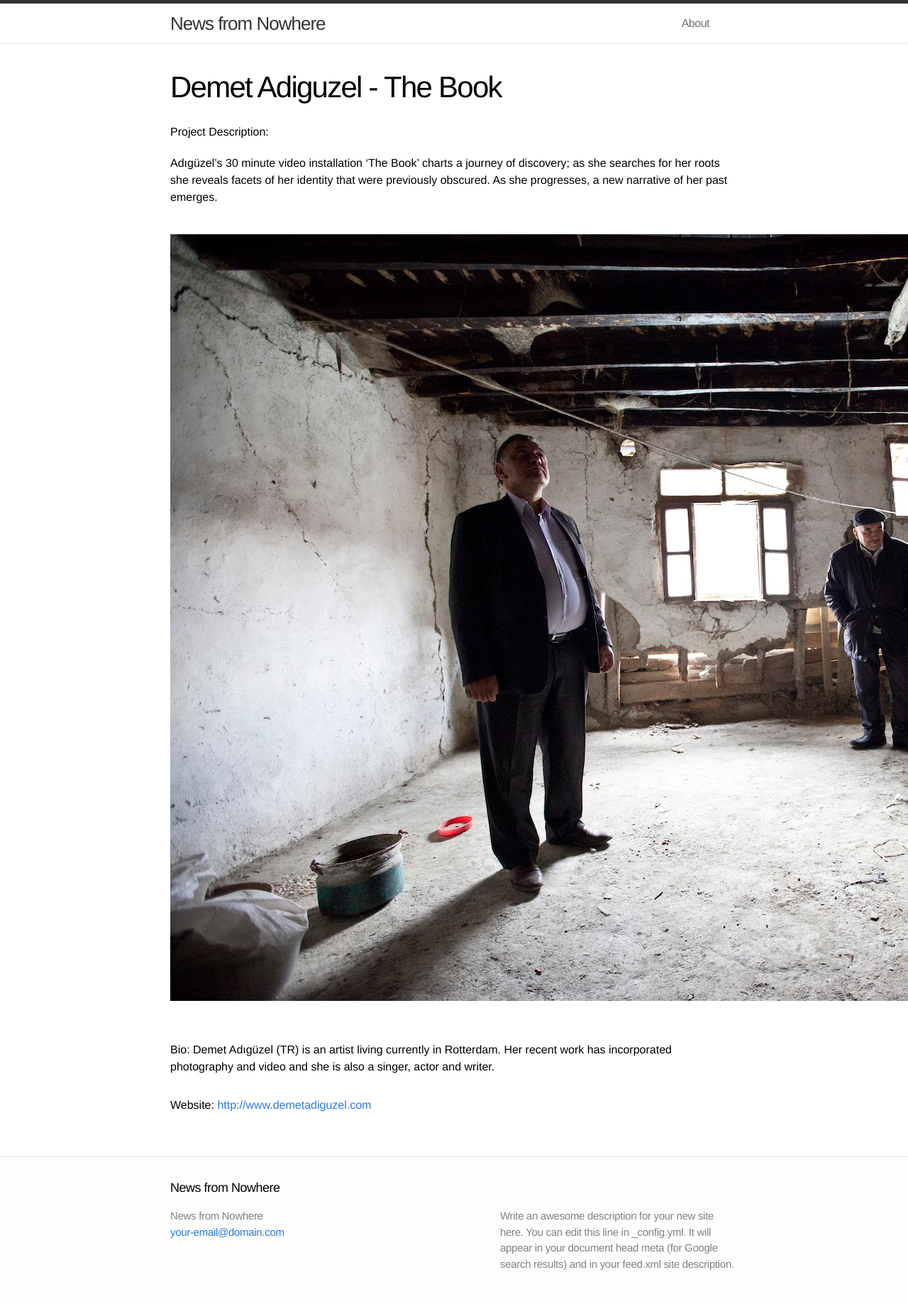
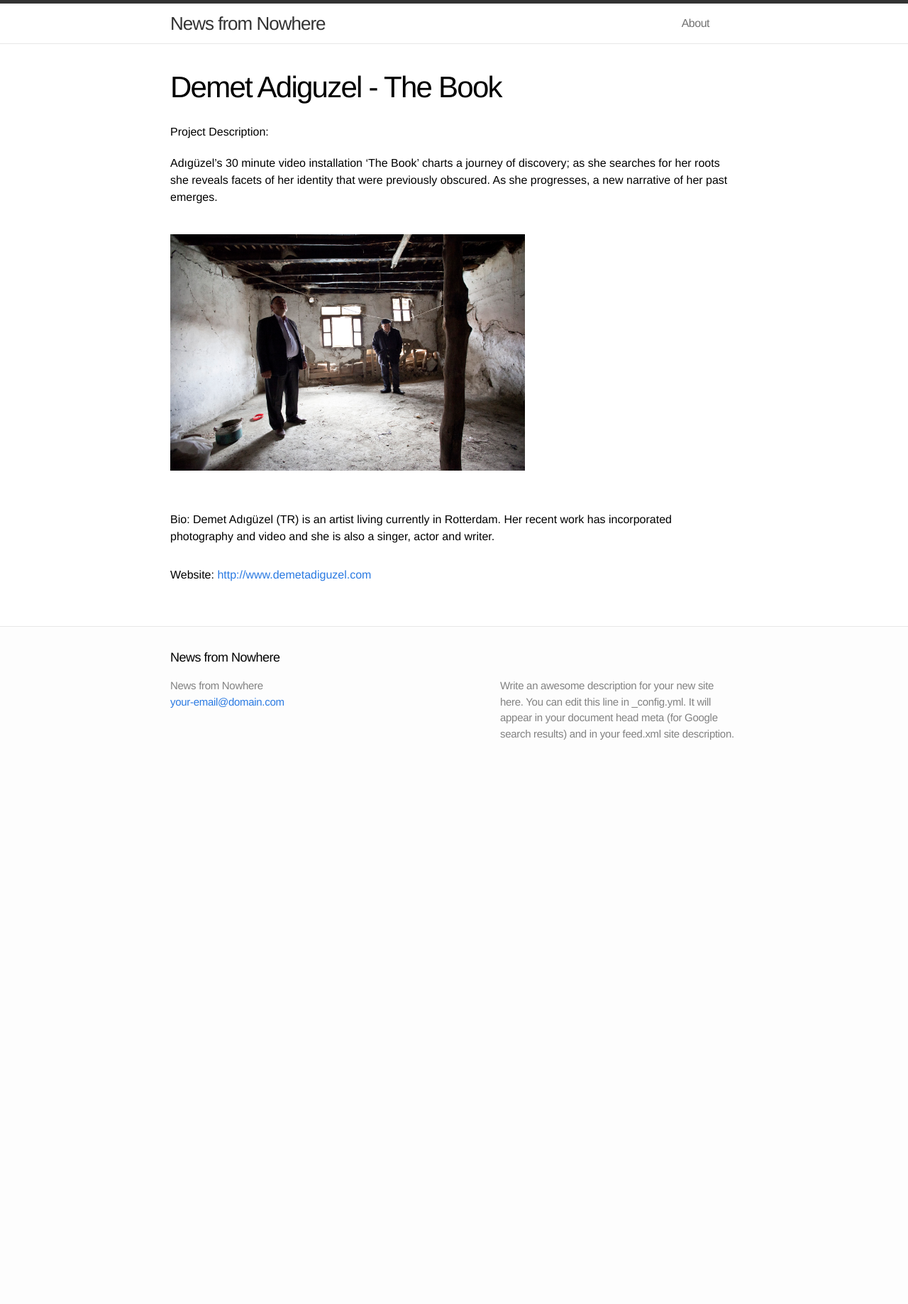
Before and after one commit to automatist/newsfromnowhere, a Jekyll site: the page built from _posts/2014-05-12-demet-adiguzel.markdown, in a window 1280 px wide. Shown: the whole page at 71% size. Built offline with Jekyll 4.4.1, drawn with Linux system fonts in a browser that asks for light colours; after the commit the page ends 1090 px from its top, so only the background shows below that.

Commit message:
viewable images

```diff
--- a/_layouts/post.html
+++ b/_layouts/post.html
@@ -9,7 +9,7 @@ layout: default
 
   <article class="post-content">
     Project Description: {{ content }}
-    <img src='../imgs/{{ page.featured-image }}'/>
+    <img style='width:500px' src='../imgs/{{ page.featured-image }}'/>
   </article>
 
   <article class="post-content">
```
Also changed, not shown: 2 other files.
